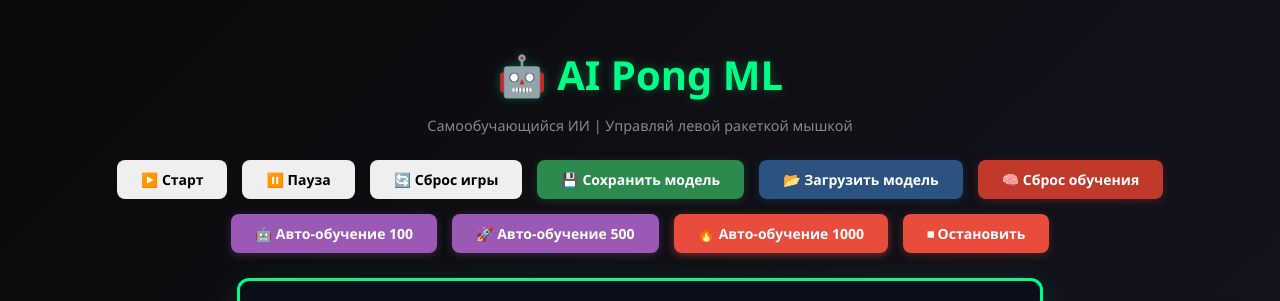
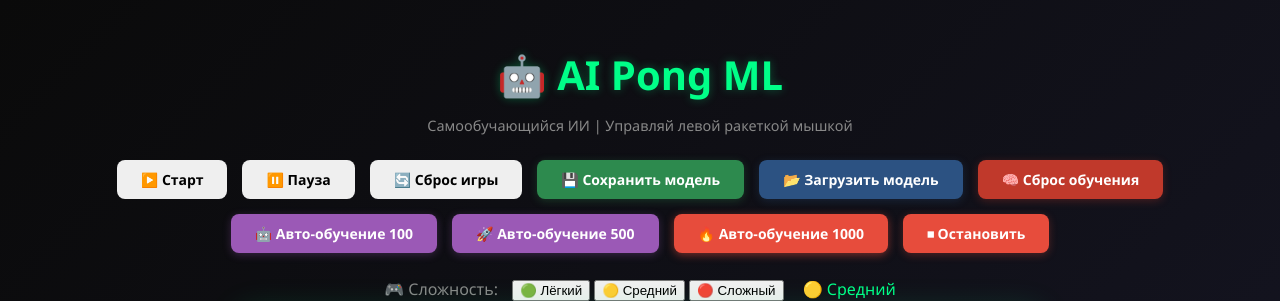
Before and after one commit to Svit03/ai_pong_ml, a Flask app: page / in a window 1280 px wide. Shown: the top 301 px of the page. Run offline with Flask 3, Linux system fonts and the light colour scheme; data that the repository does not hold is empty; a map, chart or similar area stays blank.

Commit message:
feat: add difficulty selection buttons to UI

```diff
--- a/templates/index.html
+++ b/templates/index.html
@@ -24,7 +24,13 @@
             <button onclick="startAutoTraining(1000)" class="btn btn-auto">🔥 Авто-обучение 1000</button>
             <button onclick="stopAutoTraining()" class="btn btn-stop">⏹ Остановить</button>
         </div>
-
+        <div class="difficulty-group">
+            <span style="color:#888; margin-right: 10px;">🎮 Сложность:</span>
+            <button onclick="setDifficulty('EASY')" class="btn-diff easy">🟢 Лёгкий</button>
+            <button onclick="setDifficulty('MEDIUM')" class="btn-diff medium">🟡 Средний</button>
+            <button onclick="setDifficulty('HARD')" class="btn-diff hard">🔴 Сложный</button>
+            <span id="difficultyDisplay" style="color:#00ff88; margin-left: 15px;">🟡 Средний</span>
+        </div>
         <div class="game-wrapper">
             <canvas id="gameCanvas" width="800" height="600"></canvas>
         </div>
```
